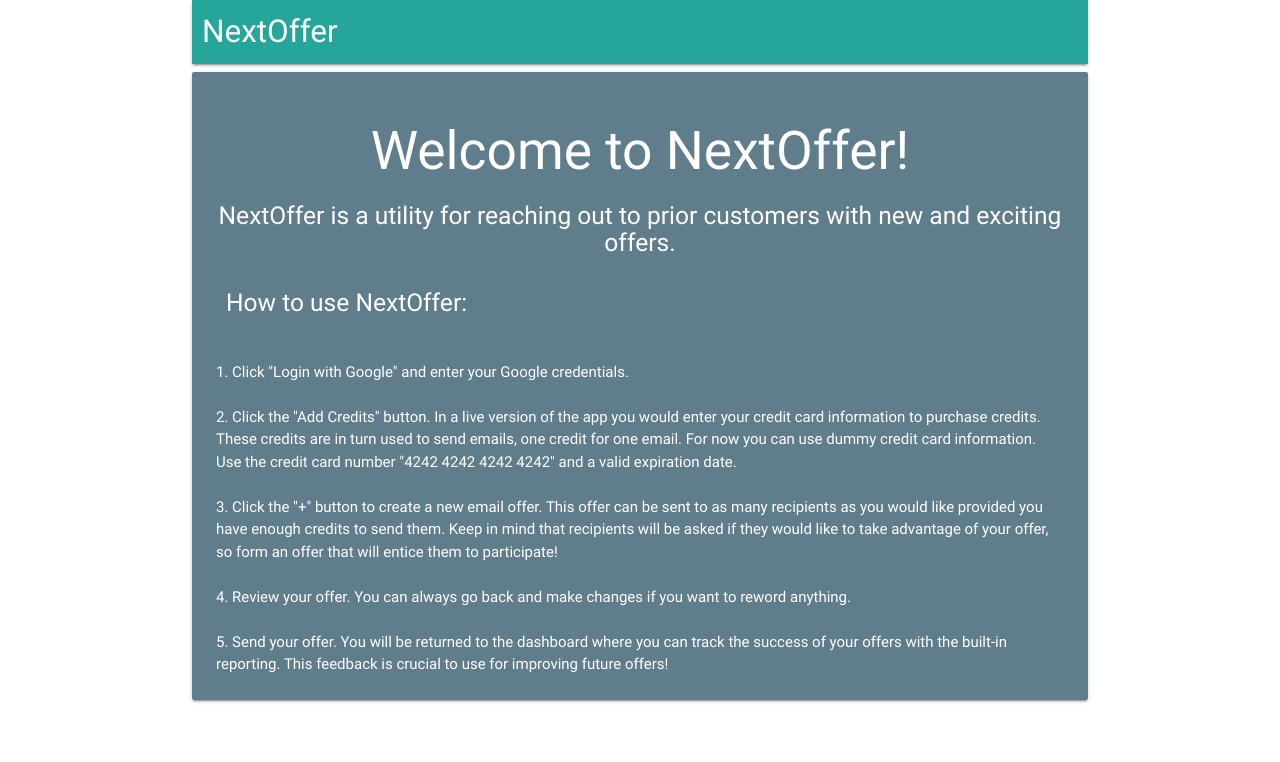
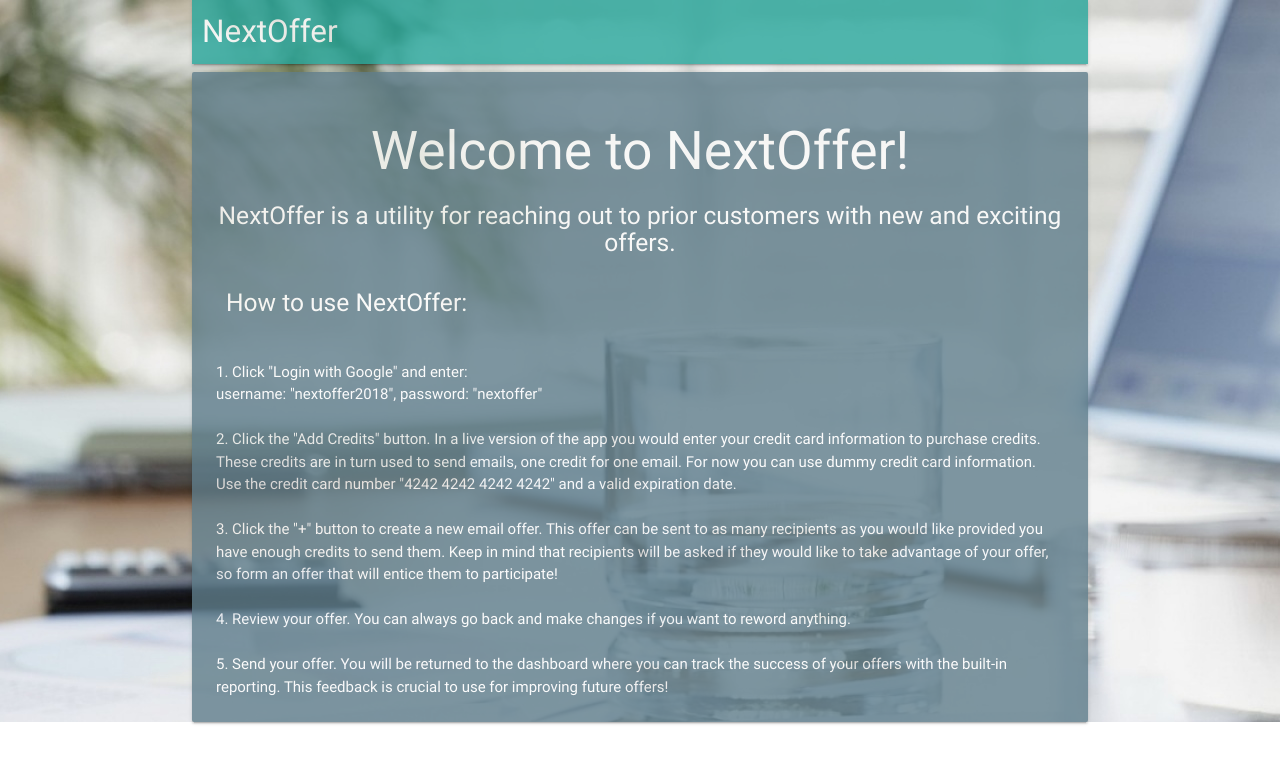
Before and after one commit to tspeaks/next-offer, a React (Create React App) app in the folder client/: page / in a window 1280 px wide. Shown: the top 762 px of the page. Built offline with nearby package versions, Linux system fonts and the light colour scheme; no server answers.

Commit message:
added background image, and test google account

```diff
--- a/client/src/components/App.js
+++ b/client/src/components/App.js
@@ -7,8 +7,7 @@ import Header from "./Header";
 import Landing from "./Landing";
 import Dashboard from "./Dashboard";
 import NewOffer from "./offerComponents/NewOffer";
-
-
+import Background from "./background.jpg";
 
 class App extends Component {
 	componentDidMount() {
@@ -17,7 +16,14 @@ class App extends Component {
 
 	render() {
 		return (
-			<div  className="container" >
+			<div
+				style={{
+					backgroundImage: `url(${Background})`,
+					backgroundRepeat: "no-repeat",
+					backgroundAttachment: "fixed"
+				}}
+			>
+				<div className="container">
 					<BrowserRouter>
 						<div>
 							<Header />
@@ -27,6 +33,7 @@ class App extends Component {
 						</div>
 					</BrowserRouter>
 				</div>
+			</div>
 		);
 	}
 }
--- a/client/src/components/Dashboard.js
+++ b/client/src/components/Dashboard.js
@@ -4,7 +4,7 @@ import OfferList from './offerComponents/OfferList';
 
 const Dashboard = () => {
 	return (
-		<div>
+		<div style={{ opacity: "0.8" }}>
 			<OfferList />
 			<div className="fixed-action-btn">
 				<Link to="/offers/new" className="btn-floating btn-large cyan darken-3">
--- a/client/src/components/Header.js
+++ b/client/src/components/Header.js
@@ -31,7 +31,7 @@ class Header extends Component {
 
 	render() {
 		return (
-			<nav>
+			<nav style={{ opacity: "0.8" }}>
 				<div className="nav-wrapper teal lighten-1">
 					<Link
 						to={this.props.auth ? "/offers" : "/"}
--- a/client/src/components/Landing.js
+++ b/client/src/components/Landing.js
@@ -2,7 +2,7 @@ import React from "react";
 
 const Landing = () => {
 	return (
-		<div className="card blue-grey">
+		<div className="card blue-grey" style={{ opacity: "0.8" }}>
 			<div className="card-content">
 				<div style={{ textAlign: "center" }}>
 					<h2 className="white-text">Welcome to NextOffer!</h2>
@@ -17,7 +17,8 @@ const Landing = () => {
 					<h5 style={{ margin: "0 10px" }}>How to use NextOffer:</h5>
 					<br />
 					<br />
-					1. Click "Login with Google" and enter your Google credentials.
+					1. Click "Login with Google" and enter:<br />
+					username: "nextoffer2018", password: "nextoffer"
 					<br />
 					<br />
 					2. Click the "Add Credits" button.  In a live version of the app
--- a/client/src/components/offerComponents/OfferField.js
+++ b/client/src/components/offerComponents/OfferField.js
@@ -3,8 +3,8 @@ import React from "react";
 export default ({ input, label, meta: { error, touched } }) => {
 	return (
 		<div>
-			<label>{label}</label>
-			<input {...input} style={{ marginBottom: "5px" }} />
+			<label className="white-text">{label}</label>
+			<input {...input} style={{ marginBottom: "5px" }} className="white-text" />
 			<div className="red-text" style={{ marginBottom: "20px" }}>
 				{touched && error}
 			</div>
--- a/client/src/components/offerComponents/OfferForm.js
+++ b/client/src/components/offerComponents/OfferForm.js
@@ -23,7 +23,8 @@ class OfferForm extends Component {
 
 	render() {
 		return (
-			<div>
+			<div className="card blue-grey" style={{ opacity: "0.8" }}>
+					<div className="card-content">
 				<form
 					onSubmit={this.props.handleSubmit(this.props.onOfferSubmit)}>
 					{this.renderFields()}
@@ -35,6 +36,7 @@ class OfferForm extends Component {
 						<i className="material-icons right">done</i>
 					</button>
 				</form>
+			</div>
 			</div>
 		);
 	}
--- a/client/src/components/offerComponents/OfferFormReview.js
+++ b/client/src/components/offerComponents/OfferFormReview.js
@@ -10,7 +10,7 @@ const OfferReview = ({ onCancel, formValues, submitOffer, history }) => {
 		return (
 			<div key={name}>
 				<label>{label}</label>
-				<div>
+				<div className="white-text">
 					{formValues[name]}
 				</div>
 			</div>
@@ -18,8 +18,9 @@ const OfferReview = ({ onCancel, formValues, submitOffer, history }) => {
 	});
 
 	return (
-		<div>
-			<h4>Please Confirm you Offer</h4>
+		<div className="card blue-grey" style={{ opacity: "0.8" }}>
+		<div className="card-content">
+			<h4 className="white-text">Please Confirm you Offer</h4>
 			{fieldsList}
 			<button
 				className="blue-grey lighten-2 white-text btn-flat"
@@ -34,6 +35,8 @@ const OfferReview = ({ onCancel, formValues, submitOffer, history }) => {
 				<i className="material-icons right">email</i>
 			</button>
 		</div>
+		</div>
+
 	);
 };
 function mapStateToProps(state) {
```
Also changed, not shown: client/src/components/background.jpg (added). Lines whose indentation alone changed are shown as unchanged.
